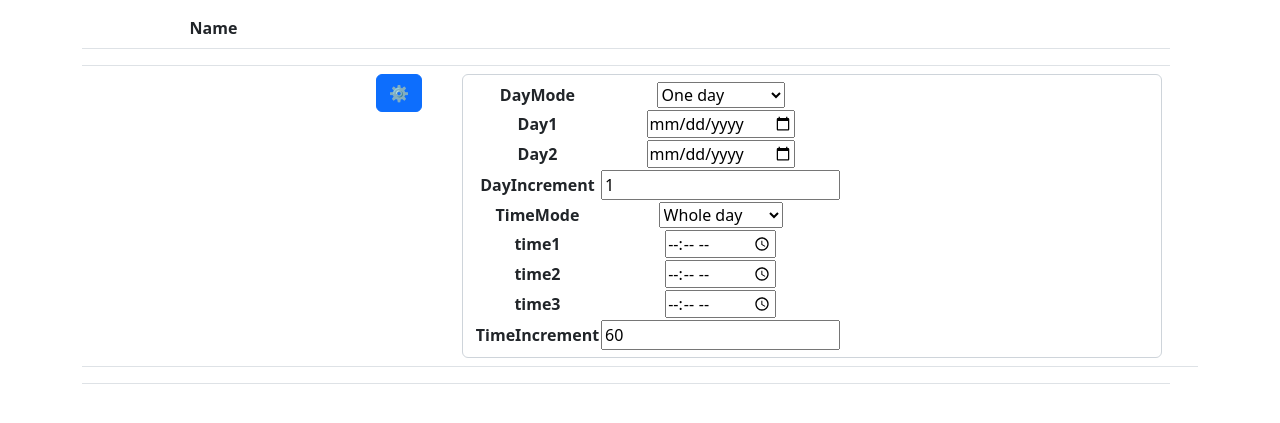
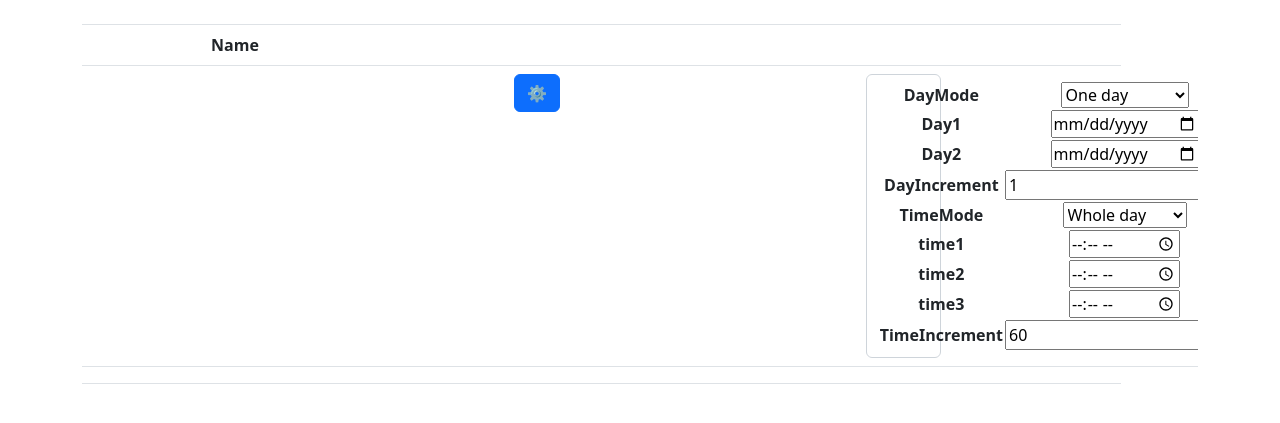
Before and after one commit to 5K1PY/ToodleDoodle, a Flask app: template templates/poll.html in a window 1280 px wide. Shown: the part 56-479 px from the top of the page. Run offline with Flask 2, Linux system fonts and the light colour scheme; the template is opened without the code that fills it: values that come from a table or form of the project are taken from there, others are empty.

Commit message:
Formated transposed table

```diff
--- a/templates/poll_formats.html
+++ b/templates/poll_formats.html
@@ -3,8 +3,7 @@
 {{ form.hidden_tag() }}
 <table class="table" id="options-users-table">
     <tr> <!-- Month + Year -->
-        <th class="text-center" style="min-width: 150px;">Name</th>
-        <th></th>
+        <th></th> <th></th>
         {% for option in poll.options %}
             {% if poll.diffrent_than_last(loop.index-1) %}
             <th colspan="{{poll.next_year_and_month(loop.index-1)}}"> {{option.year_and_month()}} </th>
@@ -13,17 +12,19 @@
         <th></th>
     </tr>
     <tr> <!-- Day + hour -->
-        <th></th> <th></th>
+        <th class="text-center">Name</th> <th></th>
         {% for option in poll.options %}
             <th style="min-width: 75px;"> {{option.dayname}}&nbsp;{{option.day}}{{option.time if option.time else ""}}</th>
         {% endfor %}
         <th></th>
     </tr>
     <tr> <!-- Input -->
-        <td>{{form.name(
+        <td><div class="d-flex justify-content-center">
+        {{form.name(
             placeholder="Your name",
-            class_="form-control")
-        }}</td>
+            class_="form-control",
+            style="min-width: 150px; max-width: 200px;")
+        }}</div></td>
         <th>
             <div class="text-center">
                 <button class="btn btn-primary" type="button" id="show-settings" data-bs-toggle="offcanvas" data-bs-target="#settings" aria-controls="settings">
@@ -32,7 +33,9 @@
              </div>
         </th>
         {% for option in form.options %}
-        <td>{{option(class_="form-control option-select text-center")}}</td>
+        <td><div class="d-flex justify-content-center">
+            {{option(class_="form-control option-select text-center", style="max-width: 75px;")}}
+        </div></td>
         {% endfor %}
         <td><div class="text-center">{{form.submit(class_="btn btn-primary")}}</div></td>
     </tr>
```
